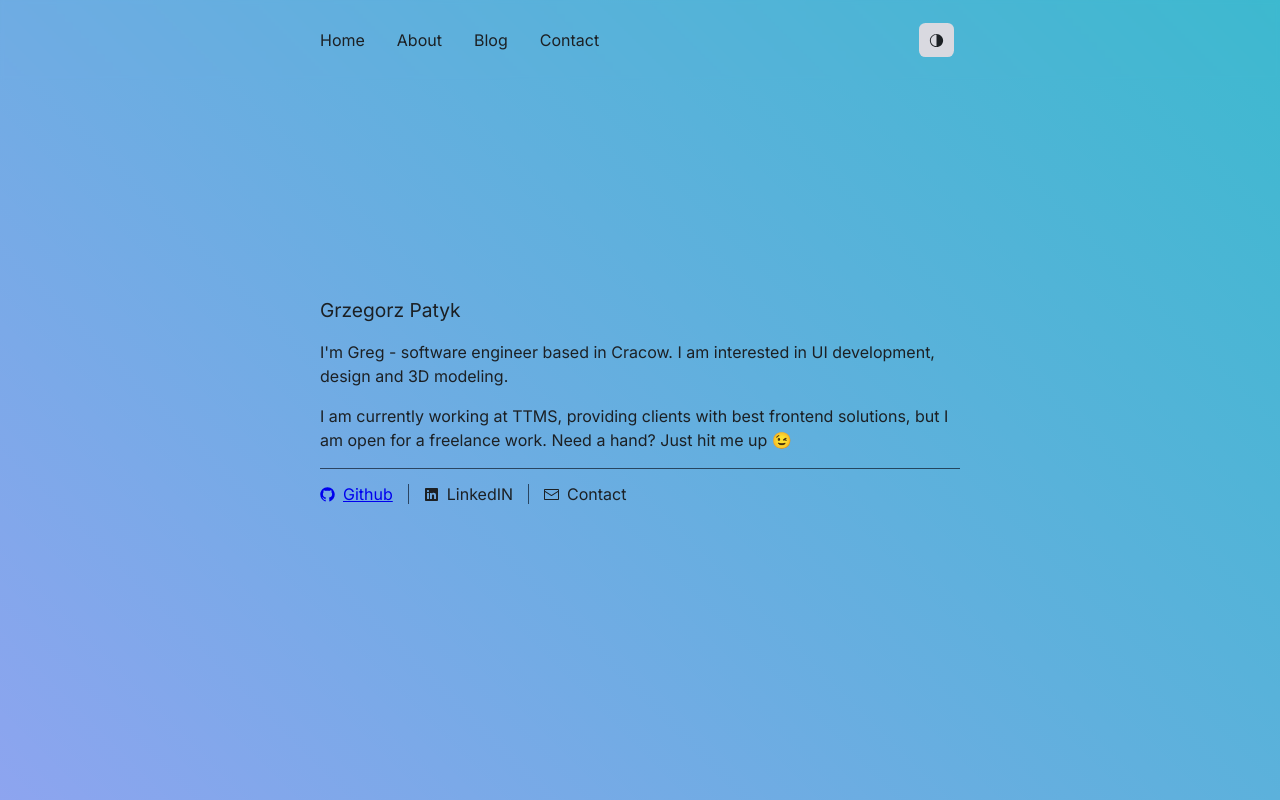
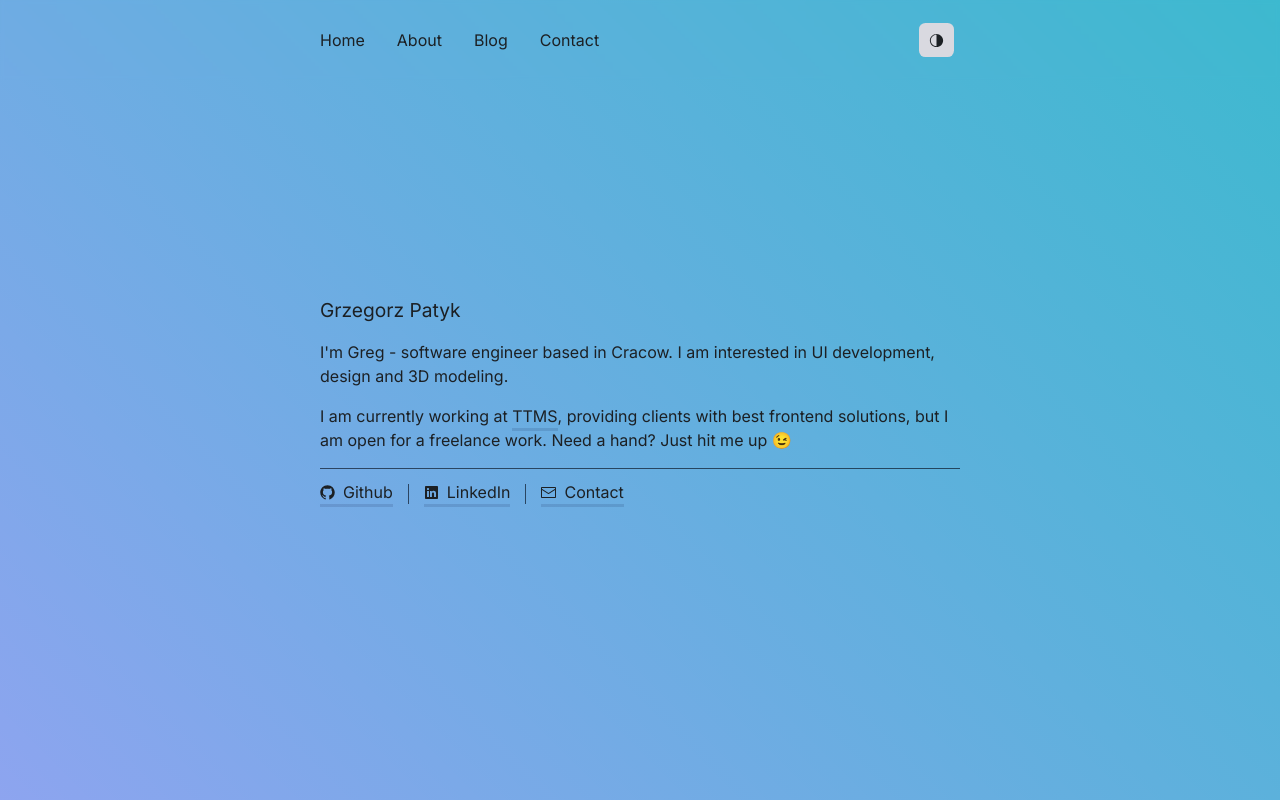
Before and after one commit to grzegorzxpatyk/portfolio, a React (Create React App) app: page / in a window 1280 px wide. Built offline with nearby package versions, Linux system fonts and the light colour scheme.

Commit message:
add & implement Link component

```diff
--- a/src/App.tsx
+++ b/src/App.tsx
@@ -13,6 +13,7 @@ import {
 } from '@radix-ui/react-icons';
 import NameHeading from './components/NameHeading';
 import BioHeading from './components/BioHeading';
+import Link from './components/Link';
 
 function App() {
     globalStyles();
@@ -78,16 +79,24 @@ function App() {
                         interested in UI development, design and 3D modeling.
                     </BioHeading>
                     <p style={{ margin: '1rem 0', lineHeight: 1.5 }}>
-                        I am currently working at TTMS, providing clients with
-                        best frontend solutions, but I am open for a freelance
-                        work. Need a hand? Just hit me up 😉
+                        I am currently working at{' '}
+                        <Link
+                            href="https://ttms.pl/en/"
+                            target="_blank"
+                            rel="noreferrer"
+                        >
+                            TTMS
+                        </Link>
+                        , providing clients with best frontend solutions, but I
+                        am open for a freelance work. Need a hand? Just hit me
+                        up 😉
                     </p>
                     <Separator css={{ margin: '15px 0' }} />
                     <FlexContainer
                         css={{ height: '20px' }}
                         justifyContent="start"
                     >
-                        <a
+                        <Link
                             href={process.env.REACT_APP_GITHUB_LINK}
                             target="_blank"
                             rel="noreferrer"
@@ -98,27 +107,37 @@ function App() {
                                     Github
                                 </span>
                             </FlexContainer>
-                        </a>
+                        </Link>
                         <Separator
                             decorative
                             orientation="vertical"
                             css={{ margin: '0 15px' }}
                         />
+                        <Link
+                            href={process.env.REACT_APP_LINKEDIN_LINK}
+                            target="_blank"
+                            rel="noreferrer"
+                        >
                             <FlexContainer>
                                 <LinkedInLogoIcon />
                                 <span style={{ marginLeft: '.5rem' }}>
-                                LinkedIN
+                                    LinkedIn
                                 </span>
                             </FlexContainer>
+                        </Link>
                         <Separator
                             decorative
                             orientation="vertical"
                             css={{ margin: '0 15px' }}
                         />
+                        <Link href={'mailto:' + process.env.REACT_APP_MY_EMAIL}>
                             <FlexContainer>
                                 <EnvelopeClosedIcon />
-                            <span style={{ marginLeft: '.5rem' }}>Contact</span>
+                                <span style={{ marginLeft: '.5rem' }}>
+                                    Contact
+                                </span>
                             </FlexContainer>
+                        </Link>
                     </FlexContainer>
                 </section>
             </main>
--- /dev/null
+++ b/src/components/Link.tsx
@@ -0,0 +1,18 @@
+import { styled } from '../styles/stitches';
+
+const Link = styled('a', {
+    textDecoration: 'none',
+    color: 'unset',
+    paddingBottom: '.1rem',
+    borderBottom: '3px solid $slateA5',
+    transition: 'border .1s ease-in',
+    '&:hover': {
+        borderBottom: '3px solid $slateA8',
+        cursor: 'pointer',
+    },
+    '&:visited': {
+        color: 'unset',
+    },
+});
+
+export default Link;
```
Lines whose indentation alone changed are shown as unchanged.
